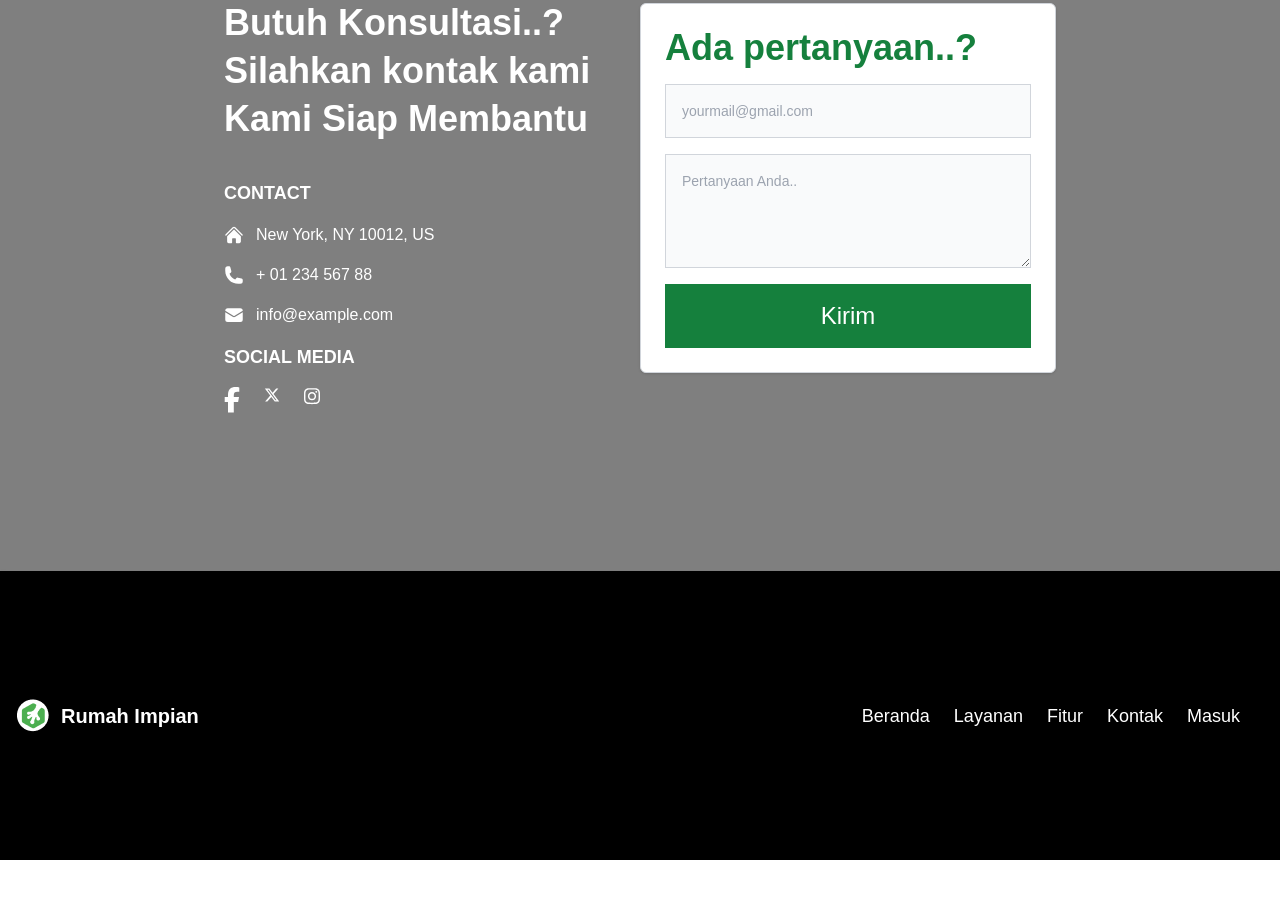
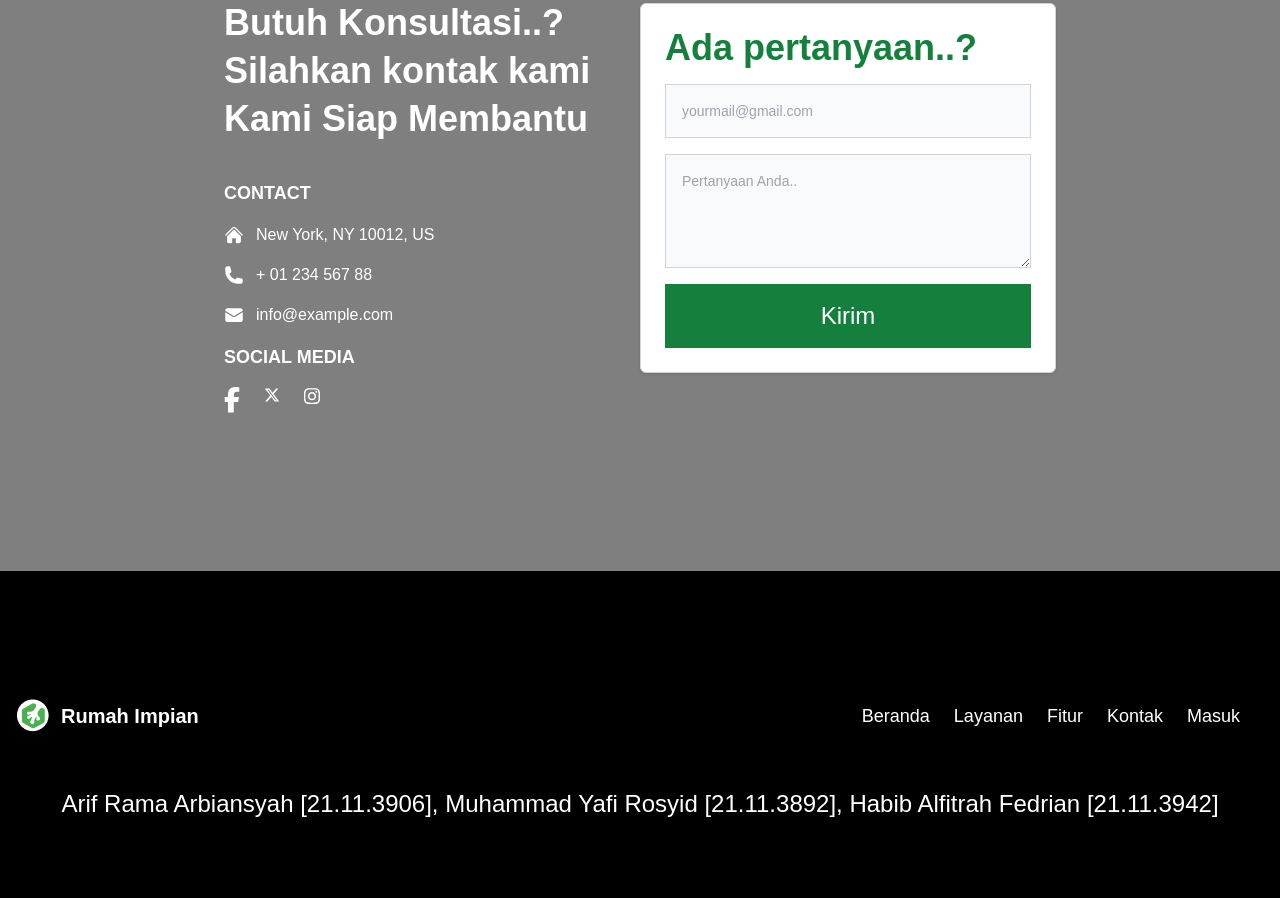
Before and after one commit to vebrian999/RIJ, a plain HTML site: page index.html in a window 1280 px wide. Shown: the part 1725-2623 px from the top of the page. Before the commit the page ends 2585 px from the top, so only its background shows below. Drawn offline with nearby package versions, Linux system fonts and the light colour scheme.

Commit message:
first commit1

```diff
--- a/index.html
+++ b/index.html
@@ -337,6 +337,9 @@
           </li>
         </ul>
       </div>
+      <div class="md:text-2xl text-lg text-center pt-10 font-medium text-white flex justify-center">
+        <p>Arif Rama Arbiansyah [21.11.3906], Muhammad Yafi Rosyid [21.11.3892], Habib Alfitrah Fedrian [21.11.3942]</p>
+      </div>
     </footer>
 
     <!-- akhir footbar -->
```
